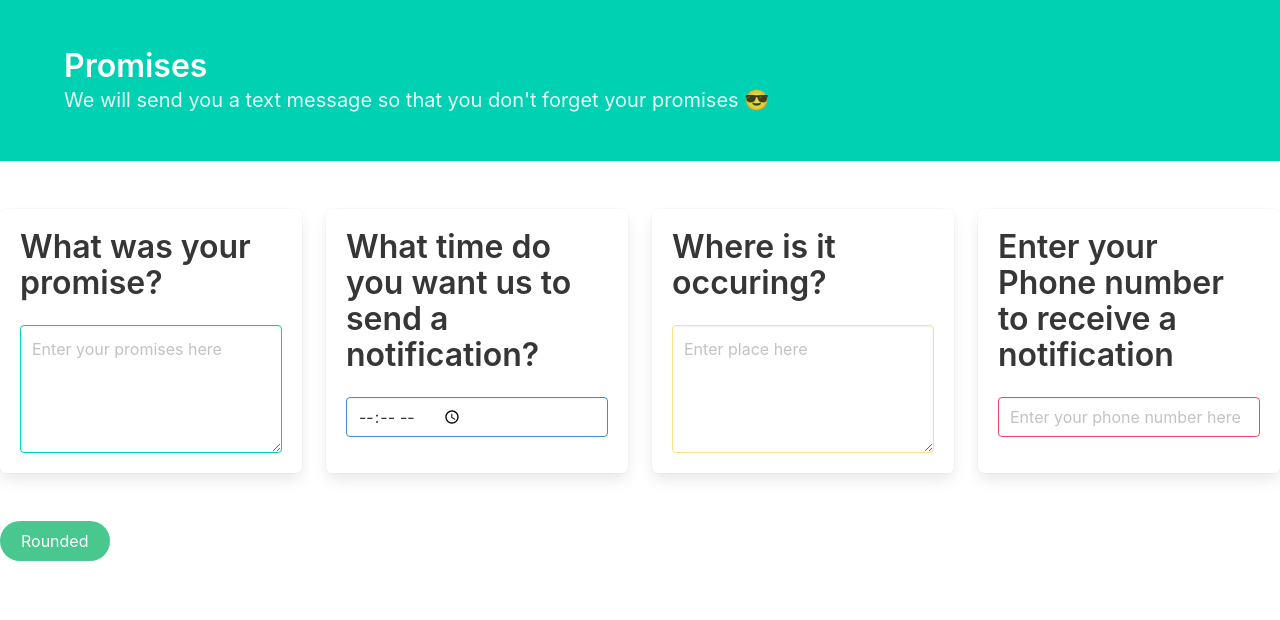
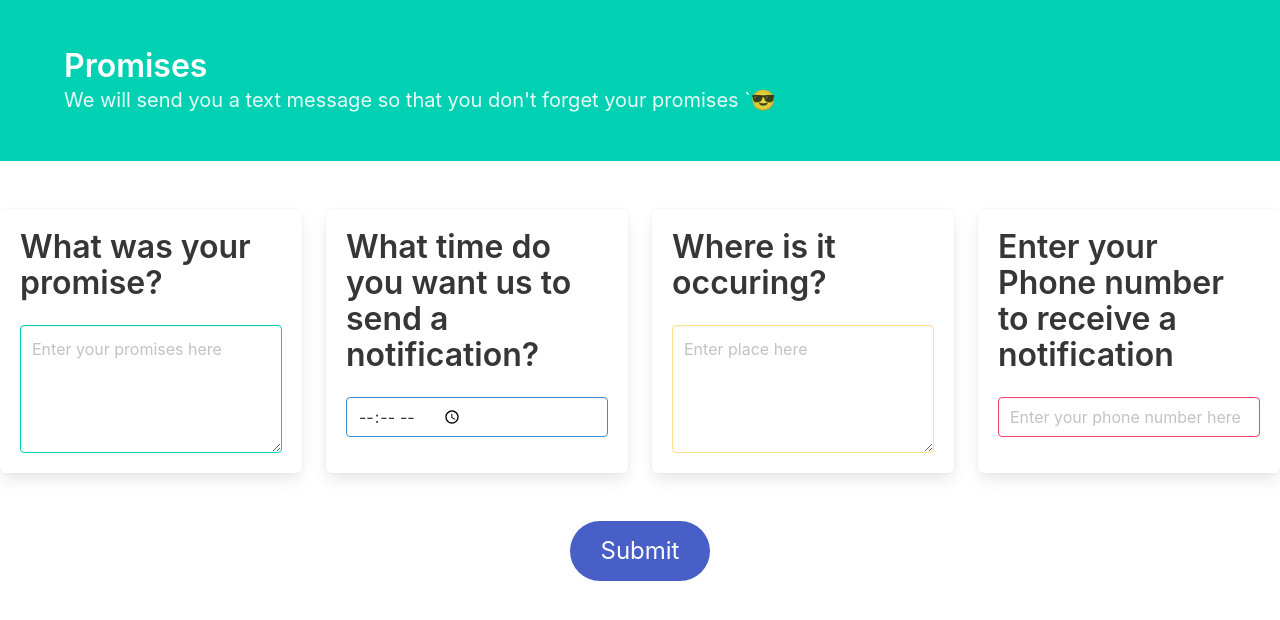
Before and after one commit to henrylee0327/notiText, a React (Create React App) app: page / in a window 1280 px wide. Shown: the top 620 px of the page. Built offline with nearby package versions, Linux system fonts and the light colour scheme.

Commit message:
component distinguished

```diff
--- a/public/index.html
+++ b/public/index.html
@@ -2,7 +2,6 @@
 <html lang="en">
   <head>
     <meta charset="utf-8" />
-    <link rel="icon" href="%PUBLIC_URL%/favicon.ico" />
     <meta name="viewport" content="width=device-width, initial-scale=1" />
     <meta name="theme-color" content="#000000" />
     <meta
@@ -14,10 +13,9 @@
     <link rel="manifest" href="%PUBLIC_URL%/manifest.json" />
     <link rel="stylesheet" href="https://cdnjs.cloudflare.com/ajax/libs/bulma/0.9.0/css/bulma.min.css" integrity="sha256-aPeK/N8IHpHsvPBCf49iVKMdusfobKo2oxF8lRruWJg=" crossorigin="anonymous" />
 
-    <title>React App</title>
+    <title>I Promise</title>
   </head>
   <body>
-    <noscript>You need to enable JavaScript to run this app.</noscript>
     <div id="root"></div>
 
   </body>
--- a/src/App.css
+++ b/src/App.css
@@ -28,9 +28,9 @@
   color: #61dafb;
 }
 
-.addBtn {
+.add-button {
   display: flex;
-  text-align: center;
+  justify-content: center;
 }
 
 @keyframes App-logo-spin {
--- a/src/App.js
+++ b/src/App.js
@@ -13,7 +13,7 @@ function App() {
           Promises
         </h1>
         <h2 className="subtitle">
-          We will send you a text message so that you don't forget your promises &#128526;
+          We will send you a text message so that you don't forget your promises `&#128526;
         </h2>
       </div>
     </div>
@@ -24,7 +24,9 @@ function App() {
       <YourPromises />
     </div>
     <br></br><br></br>
+    <div className="add-button">
     <AddButton />
+    </div>
   </section>
   </>
   )}
--- a/src/components/AddButton.js
+++ b/src/components/AddButton.js
@@ -3,7 +3,7 @@ import React from 'react';
 function AddButton () {
   return (
     <>
-      <button className="button is-success is-rounded is-centered">Rounded</button>
+      <button className="button is-link is-rounded is-centered is-large">Submit</button>
     </>
   )
 }
```
